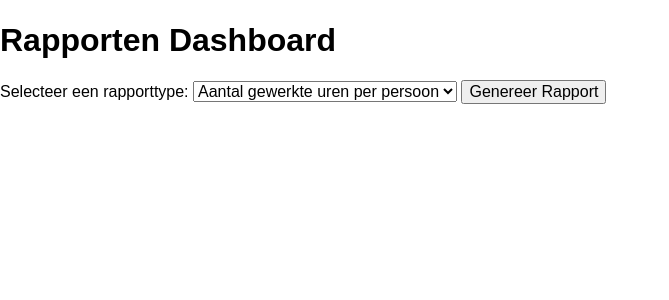
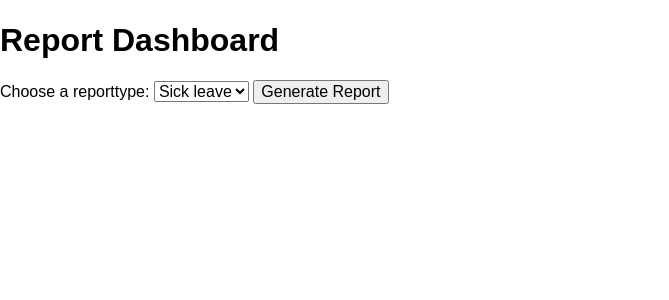
Before and after one commit to Anomig/Little_Sun, a PHP site: page /manager_generate_report.php in a window 1280 px wide. Shown: the part 84-384 px from the top of the page, without its empty margins (0-669 px from the left). Run offline with PHP 8.4, Linux system fonts and the light colour scheme; a user stored in the database is signed in.

Commit message:
report english & css manager index

```diff
--- a/manager_generate_report.php
+++ b/manager_generate_report.php
@@ -33,16 +33,16 @@ $pdo = Data::getConnection();
 </head>
 <body>
   <?php include_once("manager.nav.inc.php"); ?>
-  <h1>Rapporten Dashboard</h1>
+  <h1>Report Dashboard</h1>
   <form onsubmit="event.preventDefault(); generateReport();">
-        <label for="report_type">Selecteer een rapporttype:</label>
+        <label for="report_type">Choose a reporttype:</label>
         <select name="type" id="report_type">
-            <option value="hours_per_person">Aantal gewerkte uren per persoon</option>
-            <option value="hours_per_task">Aantal gewerkte uren per taak</option>
-            <option value="sick_leave">Ziekteverlof</option>
-            <option value="leave">Vakantieverlof</option>
+            <!-- <option value="hours_per_person">Aantal gewerkte uren per persoon</option>
+            <option value="hours_per_task">Aantal gewerkte uren per taak</option> -->
+            <option value="sick_leave">Sick leave</option>
+            <option value="leave">Time Off</option>
         </select>
-        <button type="submit">Genereer Rapport</button>
+        <button type="submit">Generate Report</button>
     </form>
     <div id="report_container"></div>
 </body>
```
Also changed, not shown: generate_report.php (+3 -8 lines), manager_index.php (+41 -40 lines), styles/column.css (line endings or trailing spaces).
